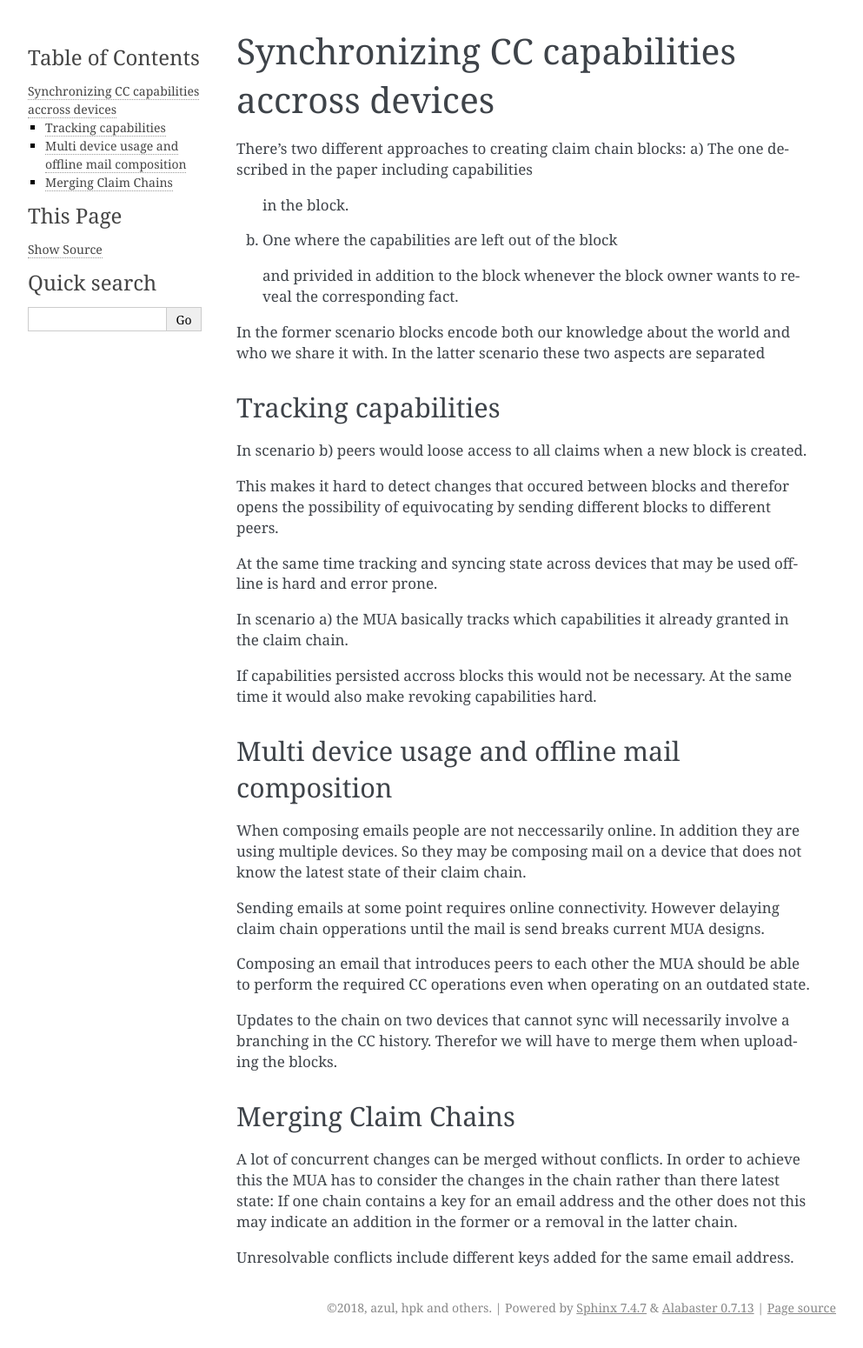
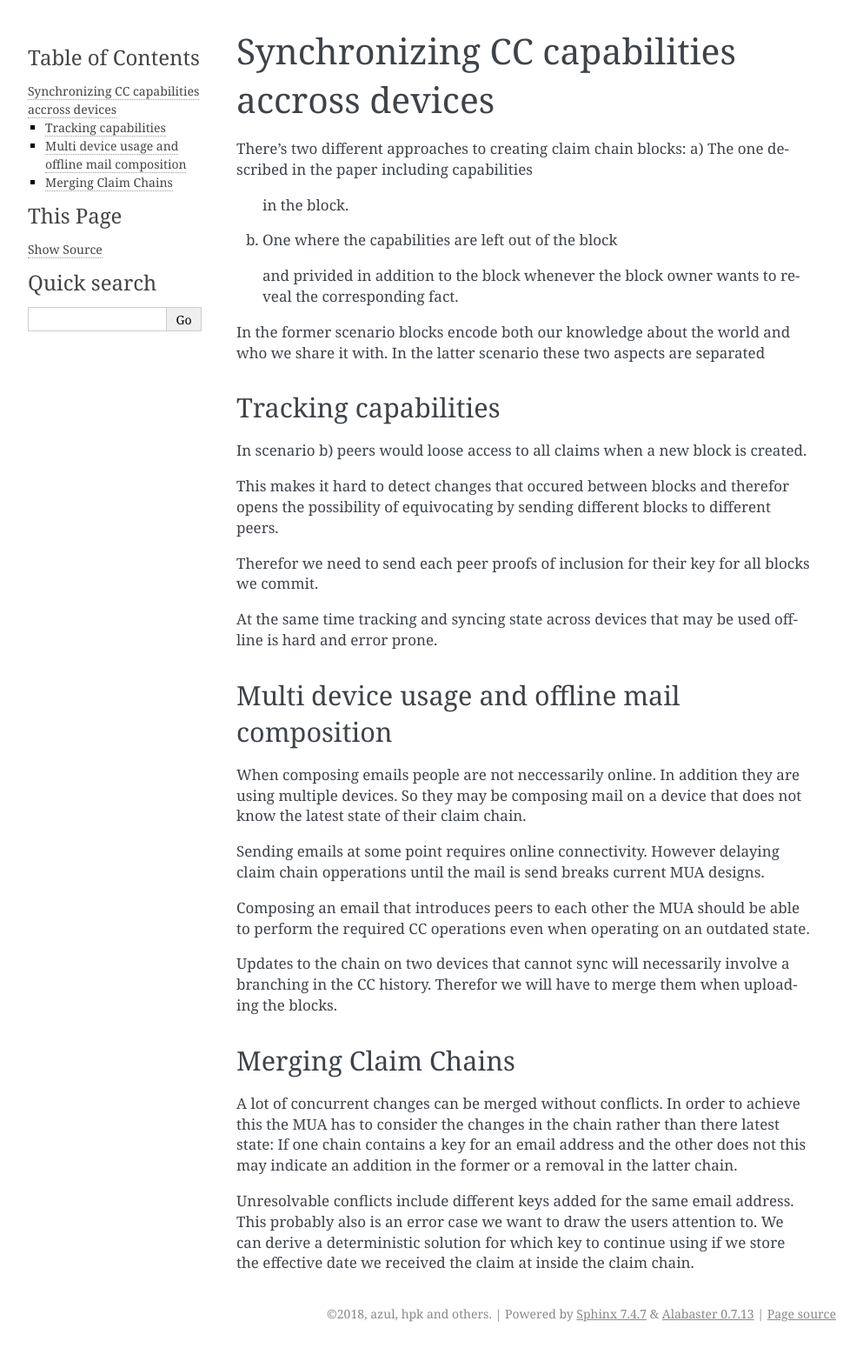
Before and after one commit to nextleap-project/countermitm, a Sphinx documentation site: the page built from source/sync-cc-capabilities.rst, in a window 1280 px wide. Shown: the whole page at 87% size, without its empty margins (148-1141 px from the left). Built offline with Sphinx 7.4.7, drawn with Linux system fonts in a browser that asks for light colours; pages that are not in the unit, such as notebooks, are missing from menus.

Commit message:
claims: cleanup cc-sync considerations a bit

```diff
--- a/source/sync-cc-capabilities.rst
+++ b/source/sync-cc-capabilities.rst
@@ -24,17 +24,12 @@ This makes it hard to detect changes that occured between blocks
 and therefor opens the possibility of equivocating
 by sending different blocks to different peers.
 
+Therefor we need to send each peer proofs of inclusion
+for their key for all blocks we commit.
+
 At the same time tracking and syncing state across devices
 that may be used offline
 is hard and error prone.
-
-In scenario a) the MUA basically tracks
-which capabilities it already granted
-in the claim chain.
-
-If capabilities persisted accross blocks
-this would not be necessary.
-At the same time it would also make revoking capabilities hard.
 
 
 Multi device usage and offline mail composition
@@ -71,3 +66,8 @@ or a removal in the latter chain.
 
 Unresolvable conflicts include different keys added
 for the same email address.
+This probably also is an error case
+we want to draw the users attention to.
+We can derive a deterministic solution for which
+key to continue using if we store the effective date
+we received the claim at inside the claim chain.
```
